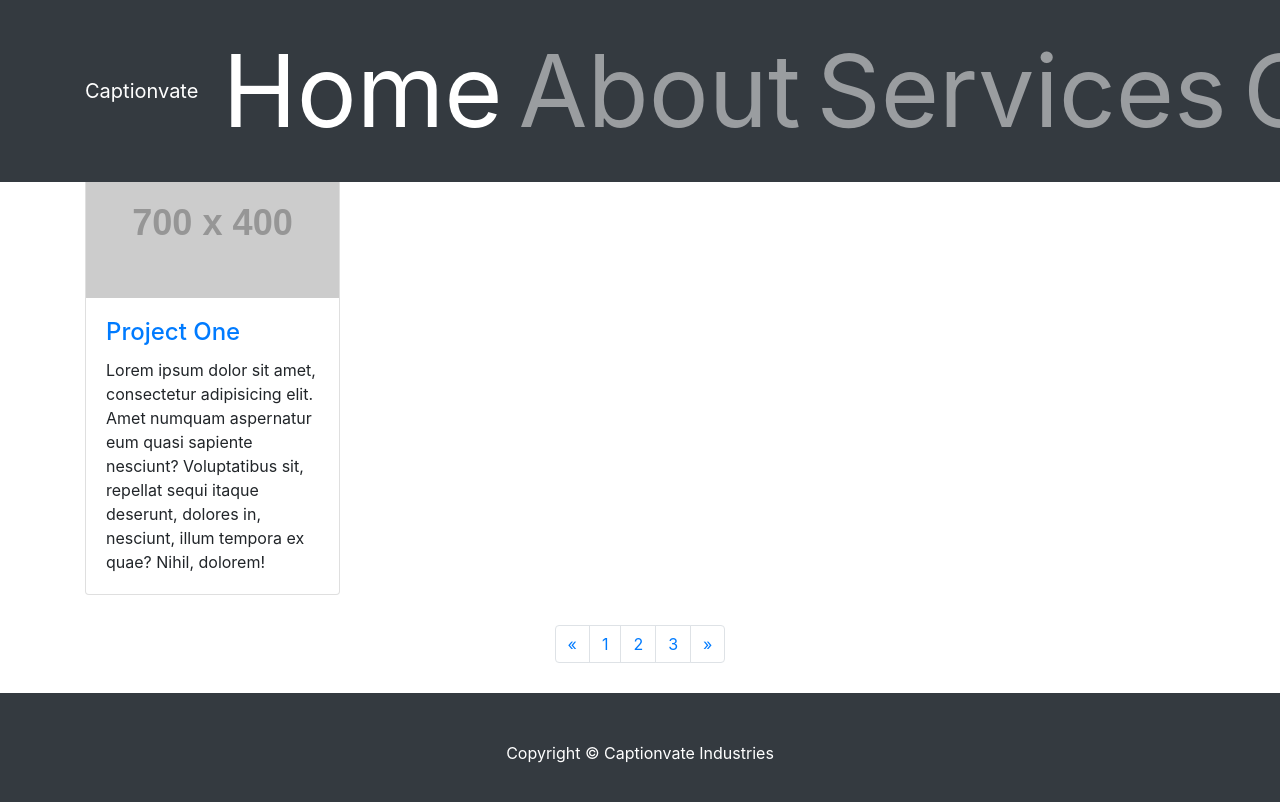
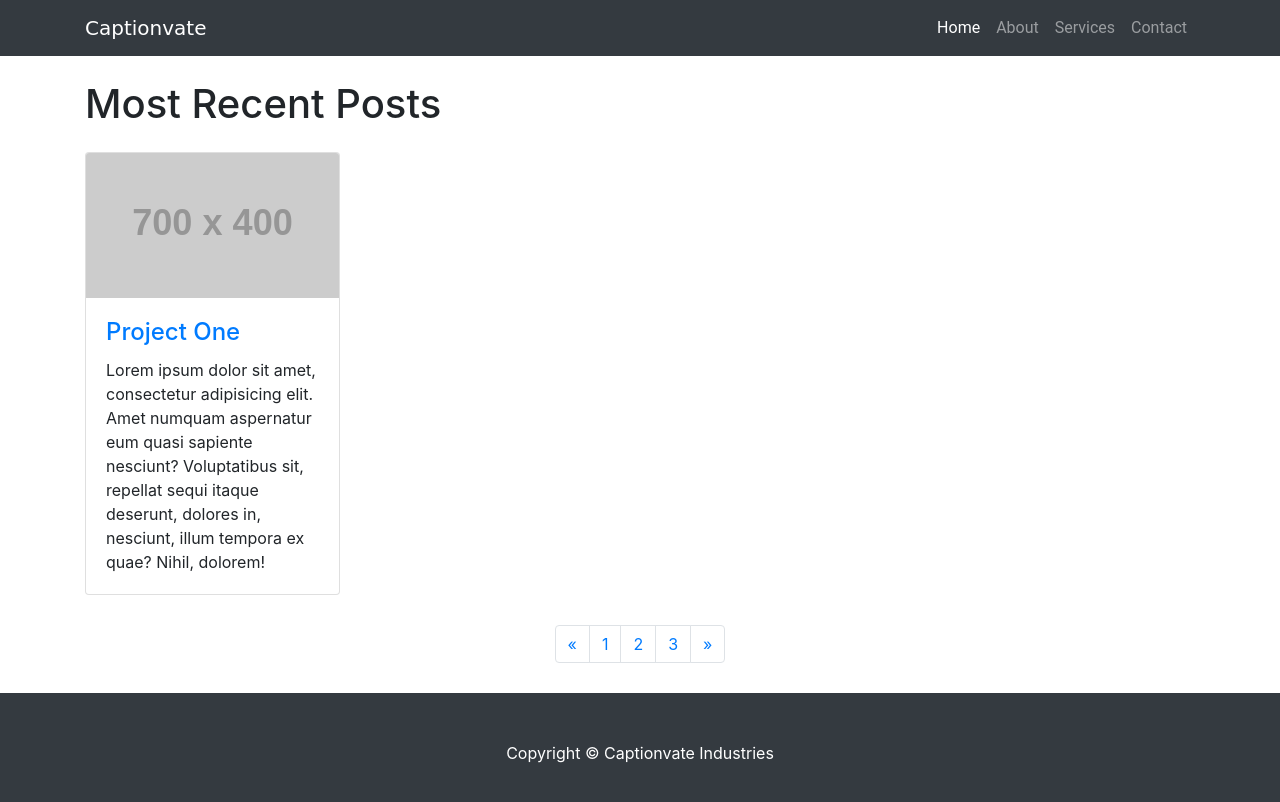
Before and after one commit to yanesroann/spartahacks2018, a website: page index.html in a window 1280 px wide. Drawn offline with Linux system fonts and the light colour scheme; placeholder pictures from the web are drawn by us.

Commit message:
fonts added

```diff
--- a/css/4-col-portfolio.css
+++ b/css/4-col-portfolio.css
@@ -27,8 +27,8 @@ body {
 }
 
 .navbar-brand {
-  color: blue;
+  font-family: 'Lobster', cursive;
 }
 .nav-link {
-  font-size: 100px;
+  font-family: 'Roboto', sans-serif;
 }
```
